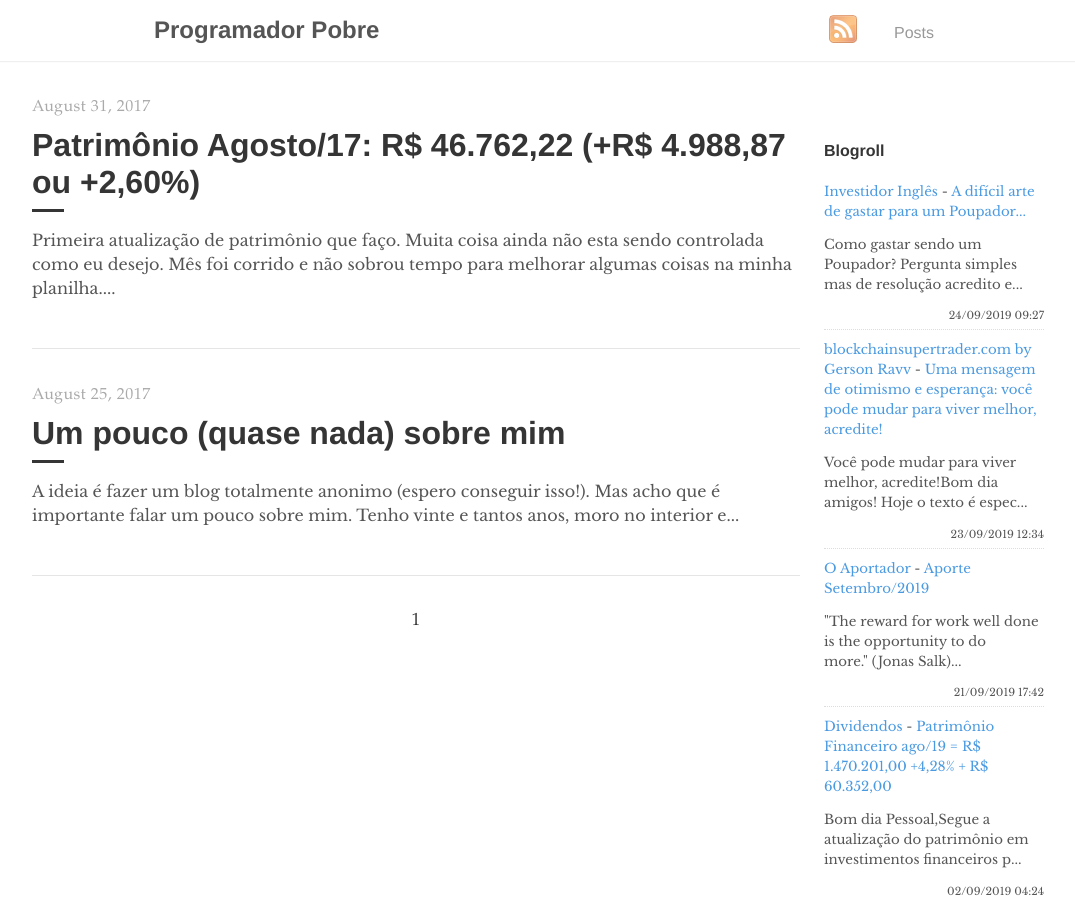
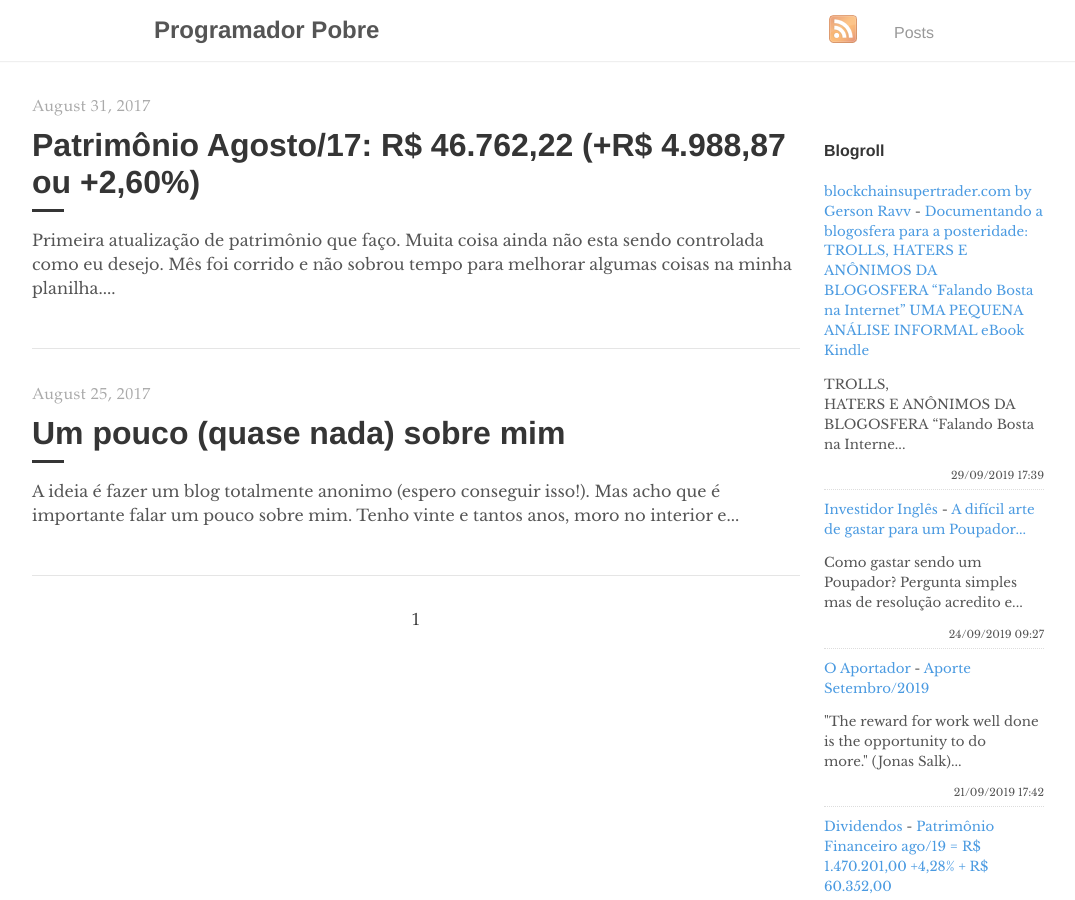
Before and after one commit to programadorpobre/programadorpobre.github.io, a Jekyll site: the page built from index.html, in a window 1280 px wide and 900 px high. Shown: the whole window, without its empty margins (96-1171 px from the left). Built offline with Jekyll 4.4.1, drawn with Linux system fonts in a browser that asks for light colours; the list of posts is cut into pages by our own code; comment, search, counter and statistics services are not loaded.

Commit message:
[ci skip] travis #785

```diff
--- a/_includes/feed-entries.html
+++ b/_includes/feed-entries.html
@@ -1,12 +1,12 @@
+<div class="feed-entry">
+    <a class="feed-entry-site-name" href="http://www.blockchainsupertrader.com/">blockchainsupertrader.com by Gerson Ravv</a> - <a class="feed-entry-title" href="http://www.blockchainsupertrader.com/2019/09/documentando-blogosfera-para.html">Documentando a blogosfera para a posteridade: TROLLS, HATERS E ANÔNIMOS DA BLOGOSFERA “Falando Bosta na Internet” UMA PEQUENA ANÁLISE INFORMAL eBook Kindle</a>
+    <p class="feed-entry-summary">TROLLS, HATERS&nbsp;E&nbsp;ANÔNIMOS DA BLOGOSFERA&nbsp;“Falando Bosta na Interne...</p>
+    <time datetime="2019-09-29T17:39:00.005-03:00">29/09/2019 17:39</time>
+</div>
 <div class="feed-entry">
     <a class="feed-entry-site-name" href="https://www.investidoringles.com/">Investidor Inglês</a> - <a class="feed-entry-title" href="https://www.investidoringles.com/2019/09/como-gastar-sendo-poupador.html">A difícil arte de gastar para um Poupador...</a>
     <p class="feed-entry-summary">Como gastar sendo um Poupador?&nbsp;Pergunta simples mas de resolução acredito e...</p>
     <time datetime="2019-09-24T09:27:00.001-03:00">24/09/2019 09:27</time>
-</div>
-<div class="feed-entry">
-    <a class="feed-entry-site-name" href="http://www.blockchainsupertrader.com/">blockchainsupertrader.com by Gerson Ravv</a> - <a class="feed-entry-title" href="http://www.blockchainsupertrader.com/2019/09/uma-mensagem-de-otimismo-e-esperanca.html">Uma mensagem de otimismo e esperança: você pode mudar para viver melhor, acredite!</a>
-    <p class="feed-entry-summary">Você pode mudar para viver melhor, acredite!Bom dia amigos! Hoje o texto é espec...</p>
-    <time datetime="2019-09-23T12:34:00.002-03:00">23/09/2019 12:34</time>
 </div>
 <div class="feed-entry">
     <a class="feed-entry-site-name" href="https://oaportadorfinanceiro.blogspot.com/">O Aportador</a> - <a class="feed-entry-title" href="https://oaportadorfinanceiro.blogspot.com/2019/09/aporte-setembro2019.html">Aporte Setembro/2019</a>
```
